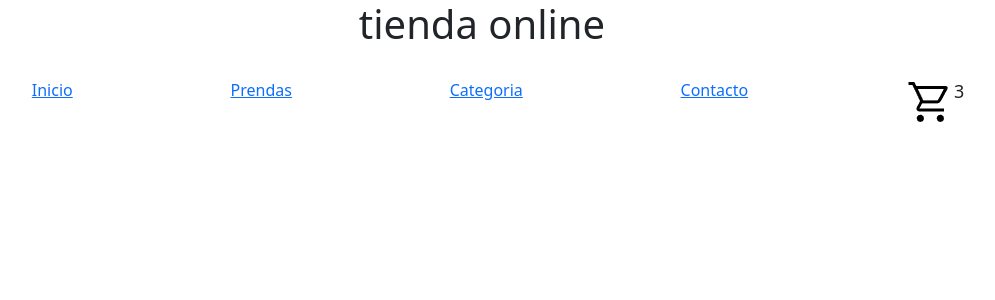
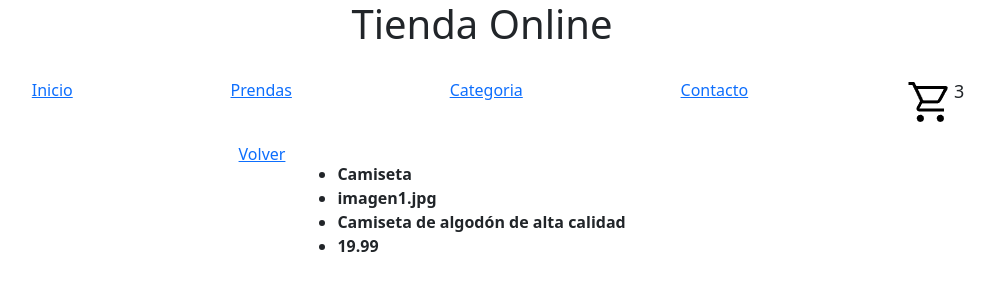
Before and after one commit to MaximilianoGachon/e-comerce, a React (Create React App) app: page /catalogo/1 in a window 1280 px wide. Shown: the top 300 px of the page, without its empty margins (158-1153 px from the left). Built offline with nearby package versions, Linux system fonts and the light colour scheme.

Commit message:
2-PreEntrega

```diff
--- a/src/App.js
+++ b/src/App.js
@@ -1,13 +1,12 @@
 import './App.css';
 import Navbar from "./componentes/navbar"
 import Titulo from "./componentes/title"
-//import Prendas from "./componentes/Catalogo"
 import { BrowserRouter, Routes, Route } from "react-router-dom"
 import Inicio from './page/inicio';
 import Categoria from './page/categorias';
 import Contacto from './page/contacto';
 import Prendas from './page/catalogo';
-import { useState } from 'react';
+import Detalle from "./page/detalle"
 
 
 function App() {
@@ -25,6 +24,7 @@ function App() {
           <Route path='/catalogo' element={<Prendas/>}/>
           <Route path='/categoria' element={<Categoria/>}/>
           <Route path='/contacto' element={<Contacto/>}/>
+          <Route path='/catalogo/:id' element={<Detalle/>}/>
         </Routes>
       </main>
 
--- a/src/array.js
+++ b/src/array.js
@@ -150,11 +150,11 @@ const productsPrenda = [
     })
   }
 
-  export const getProductById = (id) => {
+  export const getProductId = (id) => {
     return new Promise((resolve, reject) => {
       setTimeout(() => {
         console.log({productsPrenda, id})
-        const product = productsPrenda.find((product) => product.id === id)
+        const product= productsPrenda.find((product) => product.id === id)
         if (product) return resolve(product)
         return reject({ error: 'No encontrado' })
       }, 500)
--- a/src/componentes/title/index.js
+++ b/src/componentes/title/index.js
@@ -3,7 +3,7 @@ import "./style.css"
 const Titulo = () => {
     return (
 
-        <h1>tienda online</h1>
+        <h1>Tienda Online</h1>
     )
 }
 
--- a/src/page/catalogo/index.js
+++ b/src/page/catalogo/index.js
@@ -1,6 +1,7 @@
-//import "./style.css"
+import "./style.css"
 import { useEffect, useState } from "react"
 import { getProducts } from "../../array"
+import { Link } from "react-router-dom"
 //import { getRate } from "../../utils/getRate"
 
 const Prendas = () => {
@@ -13,14 +14,14 @@ const Prendas = () => {
         setLoading(true)
         getProducts()
             .then((products) => setProducts(products))
-            .catch(err => console.log({ err }))
+            .catch(error => console.log({ error }))
             .finally(() => setLoading(false))
     }, [])
 
     if (loading) return (<h3>Cargando Prendas...</h3>)
 
     return (
-    <div>
+    <div className="Card">
 
         {products.map(({
             id,
@@ -29,12 +30,17 @@ const Prendas = () => {
             descripcion,
             imagen }) => (
 
-            <div key={id}>
+            <div key={id} className="Card-Detail">
                 <ul>
                     <li><strong>{titulo}</strong></li>
                     <li><strong>{imagen}</strong></li>
                     <li><strong>{descripcion}</strong></li>
                     <li><strong>{precio}</strong></li>
+                    <li>
+                    <Link to={`/catalogo/${id}`}>
+                    Ver mas
+                   </Link>
+                    </li>
                 </ul>
             </div>
         ))}
--- /dev/null
+++ b/src/page/catalogo/style.css
@@ -0,0 +1,10 @@
+.Card {
+    display:flex;
+    flex-wrap: wrap;
+    justify-content: center;
+}
+
+.Card-Detail {
+    width: 400px;
+    margin: 20px;
+}
--- /dev/null
+++ b/src/page/detalle/index.js
@@ -0,0 +1,53 @@
+import { useParams } from "react-router"
+import { useEffect, useState } from "react"
+import { getProductId } from "../../array"
+import { Link } from "react-router-dom"
+//import { useParams } from "react-router-dom"
+
+
+const Detalle = () => {
+
+    const [loading, setLoading] = useState(false)
+    const [product, setProducts] = useState(null)
+    const { id } = useParams()
+
+
+    useEffect(() => {
+        setLoading(true)
+        getProductId(Number(id))
+          .then((product) => {
+            setProducts(product)
+          })
+          .catch(err => console.log({ err }))
+          .finally(() => setLoading(false))
+      }, [id])
+
+    if (loading) return (<h3>Cargando Prendas...</h3>)
+
+    return (
+        <div className="Card">
+
+            <Link to="/catalogo">
+
+                <p>Volver</p>
+
+            </Link>
+
+            <div key={id} className="Card-Detail">
+                <ul>
+                    <li><strong>{product?.titulo}</strong></li>
+                    <li><strong>{product?.imagen}</strong></li>
+                    <li><strong>{product?.descripcion}</strong></li>
+                    <li><strong>{product?.precio}</strong></li>
+                </ul>
+            </div>
+
+        </div>
+    )
+}
+
+
+
+
+
+export default Detalle
```
